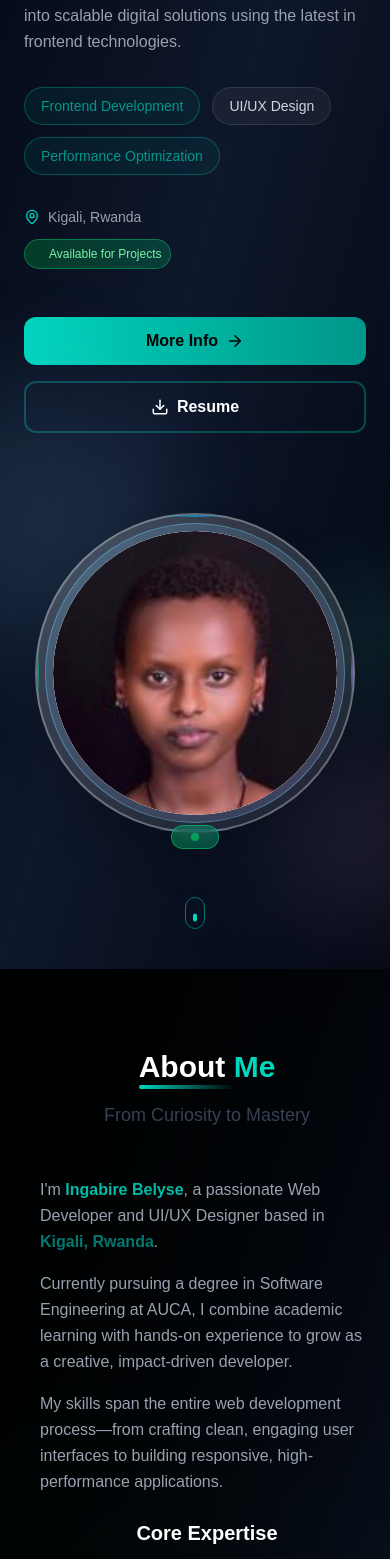
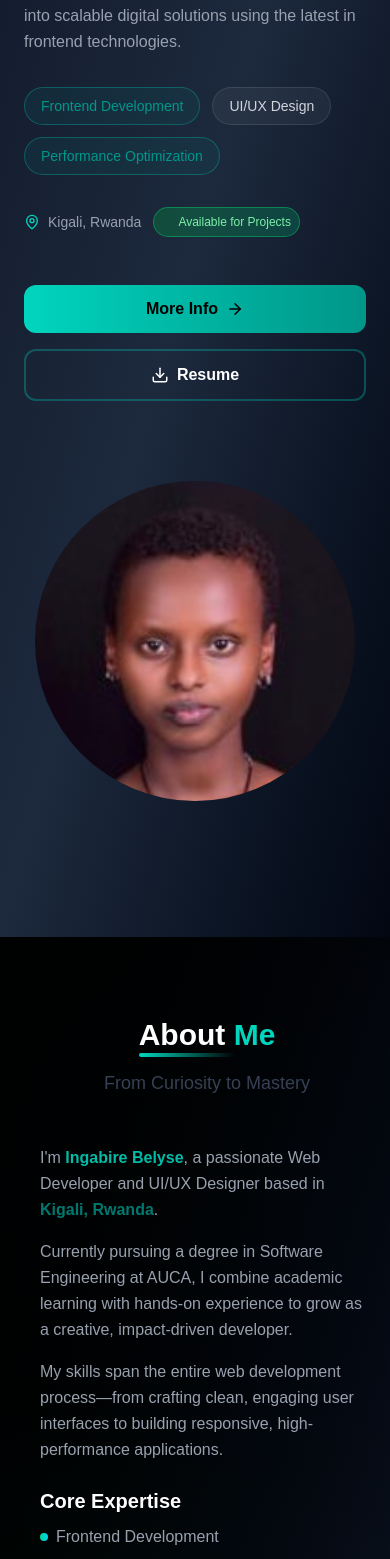
Before and after one commit to belyseing/Personal--Portfolio, a Next.js app: page / in a window 390 px wide. Shown: the part 433-1992 px from the top of the page. Built offline with nearby package versions, Linux system fonts and the light colour scheme.

Commit message:
update styles

```diff
--- a/src/components/About.tsx
+++ b/src/components/About.tsx
@@ -27,23 +27,21 @@ const About = () => {
     };
   }, []);
 
-
-
   return (
     <section
       ref={sectionRef}
       className="min-h-screen relative overflow-hidden pl-6 py-20 "
       id="about"
     >
-      {/* Background gradients */}
+
       <div className="absolute inset-0 bg-gradient-to-br from-black to-gray-900">
         <div className="absolute inset-0 bg-[radial-gradient(circle_at_30%_80%,rgba(0,255,127,0.1),transparent_60%)] opacity-30"></div>
         <div className="absolute inset-0 bg-[radial-gradient(circle_at_70%_20%,rgba(0,191,255,0.05),transparent_60%)] opacity-20"></div>
       </div>
 
-      {/* Removed container and horizontal padding to start content from corner */}
+
       <div className="relative z-10">
-        {/* Heading */}
+
         <div className="mb-12 sm:mb-16 lg:mb-20 px-4 sm:px-6 lg:px-8 text-center">
           <div
             className={`transform transition-all duration-1000 ${
@@ -61,18 +59,18 @@ const About = () => {
           </div>
         </div>
 
-        {/* Main content grid */}
+
         <div className="grid lg:grid-cols-2 gap-6 sm:gap-10 lg:gap-20 items-center px-4 sm:px-6 lg:px-8">
-          {/* Image and circles */}
+
           <div
             className={`relative transform transition-all duration-1000 delay-300 order-2 lg:order-1 ${
               isVisible ? "translate-x-0 opacity-100" : "-translate-x-10 opacity-0"
             }`}
           >
             <div className="relative w-full max-w-[250px] sm:max-w-sm md:max-w-md lg:max-w-lg mx-auto">
-              {/* Top-right circle */}
+
               <div className="absolute -top-2 -right-2 w-12 h-12 sm:w-16 sm:h-16 md:w-24 md:h-24 bg-gradient-to-r from-emerald-400/20 to-cyan-400/20 rounded-full blur-xl animate-pulse"></div>
-              {/* Bottom-left circle */}
+
               <div className="absolute -bottom-2 -left-2 w-14 h-14 sm:w-20 sm:h-20 md:w-28 md:h-28 bg-gradient-to-r from-cyan-400/10 to-emerald-400/10 rounded-full blur-2xl animate-pulse delay-1000"></div>
 
               <div className="relative w-full aspect-square">
@@ -95,7 +93,7 @@ const About = () => {
                 </div>
               </div>
 
-              {/* Stats badges */}
+
               <div className="absolute -right-1 top-1/4 bg-gradient-to-r from-emerald-500 to-cyan-500 backdrop-blur-sm rounded-md p-1 sm:p-2 border border-emerald-400/50 shadow-lg">
                 <div className="text-center">
                   <div className="text-xs sm:text-sm md:text-lg font-bold text-black">10+</div>
@@ -110,14 +108,14 @@ const About = () => {
                 </div>
               </div>
 
-              {/* Animated dots */}
+
               <div className="absolute top-1/2 -right-1 sm:-right-2 w-2 h-2 sm:w-3 sm:h-3 bg-gradient-to-r from-emerald-400 to-cyan-400 rounded-full animate-bounce delay-500"></div>
               <div className="absolute top-1/3 -left-1 sm:-left-2 w-2 h-2 bg-gradient-to-r from-cyan-400 to-emerald-400 rounded-full animate-bounce delay-700"></div>
               <div className="absolute bottom-1/2 right-1/4 w-2 h-2 bg-emerald-400/60 rounded-full animate-ping delay-300"></div>
             </div>
           </div>
 
-          {/* Text content */}
+
           <div className="space-y-6 sm:space-y-8 order-1 lg:order-2">
             <div
               className={`space-y-4 sm:space-y-6 transform transition-all duration-1000 delay-500 ${
@@ -141,8 +139,10 @@ const About = () => {
                 isVisible ? "translate-x-0 opacity-100" : "translate-x-10 opacity-0"
               }`}
             >
-              <h3 className="text-xl sm:text-2xl font-bold text-white mb-3 sm:mb-4 text-center sm:text-left">Core Expertise</h3>
-              <div className="grid grid-cols-3 sm:grid-cols-2 gap-3 sm:gap-4 justify-items-center sm:justify-items-start">
+              <h3 className="text-xl sm:text-2xl font-bold text-white mb-3 sm:mb-4">
+                Core Expertise
+              </h3>
+              <div className="grid grid-cols-1 sm:grid-cols-2 md:grid-cols-3 gap-4">
                 {[
                   "Frontend Development",
                   "React & Next.js",
@@ -151,9 +151,9 @@ const About = () => {
                   "TypeScript",
                   "Node.js & APIs",
                 ].map((skill) => (
-                  <div key={skill} className="flex items-start space-x-2">
-                    <div className="w-2 h-2 bg-gradient-to-r from-emerald-400 to-cyan-400 rounded-full flex-shrink-0 mt-1.5"></div>
-                    <span className="text-gray-400 text-sm sm:text-base leading-tight">{skill}</span>
+                  <div key={skill} className="flex items-center space-x-2">
+                    <div className="w-2 h-2 bg-gradient-to-r from-emerald-400 to-cyan-400 rounded-full flex-shrink-0"></div>
+                    <span className="text-gray-400 text-base leading-tight">{skill}</span>
                   </div>
                 ))}
               </div>
@@ -187,7 +187,6 @@ const About = () => {
         </div>
       </div>
 
-
       <style jsx>{`
         @keyframes fade-in-up {
           from {
--- a/src/components/Contact.tsx
+++ b/src/components/Contact.tsx
@@ -50,7 +50,7 @@ const Contact: React.FC = () => {
     };
   }, []);
 
-  // Generate animated dots (from footer)
+
   useEffect(() => {
     const generatedDots = Array.from({ length: 15 }).map(() => ({
       left: `${Math.random() * 100}%`,
@@ -293,7 +293,7 @@ const Contact: React.FC = () => {
             </div>
           </div>
 
-          {/* Contact info */}
+
           <div className="md:w-2/5 md:mt-20">
             <div className="bg-gray-800 p-8 rounded-lg shadow-md">
               <h3
--- a/src/components/Home.tsx
+++ b/src/components/Home.tsx
@@ -15,7 +15,7 @@ const Home = () => {
   return (
     <section
       id="home"
-      className="min-h-[120vh] flex items-center justify-center relative overflow-hidden bg-gradient-to-br from-gray-950 via-slate-900 to-gray-950 pb-16 sm:pb-16"
+      className="min-h-[120vh] flex items-center justify-center relative overflow-hidden bg-gradient-to-br from-gray-900 via-slate-800 to-gray-950 pb-16 sm:pb-16"
     >
 
       <div className="absolute inset-0 bg-[radial-gradient(ellipse_at_top_right,from-teal-900/20,via-transparent,to-transparent)]" />
@@ -61,7 +61,6 @@ const Home = () => {
                 </span>
               </motion.h1>
 
-
               <motion.p
                 initial={{ opacity: 0, y: 20 }}
                 animate={{ opacity: 1, y: 0 }}
@@ -104,11 +103,12 @@ const Home = () => {
               ))}
             </motion.div>
 
+
             <motion.div
               initial={{ opacity: 0, y: 20 }}
               animate={{ opacity: 1, y: 0 }}
               transition={{ duration: 0.8, delay: 0.7 }}
-              className="flex flex-col sm:flex-row items-start sm:items-center space-y-3 sm:space-y-0 sm:space-x-6 text-sm text-gray-400"
+              className="flex flex-row flex-wrap items-center gap-3 text-sm text-gray-400"
             >
               <div className="flex items-center space-x-2">
                 <MapPin size={16} className="text-teal-400" />
@@ -154,90 +154,17 @@ const Home = () => {
             transition={{ duration: 0.8, delay: 0.4 }}
             className="flex justify-center items-center relative mt-8 lg:mt-16 mb-6 sm:mb-10 lg:mb-8"
           >
-
-            <div className="absolute -top-32 -left-32 w-64 h-64 bg-gradient-to-r from-sky-300/25 to-blue-300/25 rounded-full blur-3xl animate-pulse" />
-            <div className="absolute -bottom-24 -right-24 w-48 h-48 bg-gradient-to-r from-violet-300/25 to-pink-300/25 rounded-full blur-3xl animate-pulse delay-1000" />
-            <div className="absolute top-16 -right-16 w-32 h-32 bg-gradient-to-r from-emerald-300/20 to-teal-300/20 rounded-full blur-2xl animate-pulse delay-500" />
-
-
-
-            <div className="relative group">
-
-              <div className="absolute -inset-8 bg-gradient-conic from-sky-300/30  via-violet-300/30 to-sky-300/30 rounded-full blur-2xl opacity-60 group-hover:opacity-85 transition-opacity duration-700" />
-              <div className="absolute -inset-6 bg-gradient-radial from-sky-300/25 to-transparent rounded-full blur-xl opacity-70 group-hover:opacity-90 transition-opacity duration-500" />
-
-
-              <div className="relative w-80 h-80 sm:w-80 sm:h-80 md:w-96 md:h-96 lg:w-[420px] lg:h-[420px]">
-
-                <div className="absolute inset-0 rounded-full bg-gradient-to-br from-white/20 via-white/15 to-white/5 backdrop-blur-xl border-2 border-white/30 shadow-2xl">
-
-                  <div className="absolute inset-2 rounded-full bg-gradient-to-br from-sky-300/20 via-blue-300/15 to-violet-300/20 border border-sky-300/40" />
-
-
-                  <div className="absolute inset-4 rounded-full overflow-hidden bg-gradient-to-br from-slate-100/95 via-gray-50/98 to-white/95 shadow-inner">
-
-                    <div className="absolute inset-0 bg-[radial-gradient(circle_at_center,rgba(14,165,233,0.08),transparent_70%)] rounded-full" />
-
-
-                    <div className="relative w-full h-full rounded-full overflow-hidden group-hover:scale-105 transition-transform duration-700 ease-out">
+            <div className="relative w-80 h-80 sm:w-80 sm:h-80 md:w-96 md:h-96 lg:w-[420px] lg:h-[420px] rounded-full overflow-hidden">
               <Image
                 src="/passport.PNG"
                 alt="Profile"
                 fill
-                        className="object-cover object-center filter group-hover:brightness-110 group-hover:contrast-110 transition-all duration-700"
+                className="object-cover object-center"
                 priority
               />
-
-
-                      <div className="absolute inset-0 bg-gradient-radial from-transparent via-transparent to-gray-200/20 rounded-full" />
-                    </div>
-                  </div>
-
-
-                  <div className="absolute inset-0 rounded-full">
-                    <div className="absolute top-0 left-1/2 transform -translate-x-1/2 w-16 h-0.5 bg-gradient-to-r from-transparent via-sky-400 to-transparent animate-pulse" />
-                    <div className="absolute bottom-0 left-1/2 transform -translate-x-1/2 w-20 h-0.5 bg-gradient-to-r from-transparent via-blue-400 to-transparent animate-pulse delay-1000" />
-                    <div className="absolute right-0 top-1/2 transform -translate-y-1/2 w-0.5 h-12 bg-gradient-to-b from-transparent via-violet-400 to-transparent animate-pulse delay-500" />
-                    <div className="absolute left-0 top-1/2 transform -translate-y-1/2 w-0.5 h-14 bg-gradient-to-b from-transparent via-emerald-400 to-transparent animate-pulse delay-1500" />
-                  </div>
-                </div>
-
-
-                <div className="absolute -top-4 -right-4 w-3 h-3 bg-sky-400 rounded-full animate-ping opacity-80" />
-                <div className="absolute -bottom-6 -left-6 w-2 h-2 bg-blue-400 rounded-full animate-ping delay-700 opacity-70" />
-                <div className="absolute top-8 -left-8 w-1.5 h-1.5 bg-violet-400 rounded-full animate-ping delay-1200 opacity-60" />
-
-
-                <div className="absolute inset-0 rounded-full bg-gradient-conic from-transparent via-white/20 to-transparent opacity-0 group-hover:opacity-100 transition-opacity duration-1000 animate-spin-slow" style={{ animationDuration: '3s' }} />
-              </div>
-
-
-              <div className="absolute -bottom-4 left-1/2 transform -translate-x-1/2">
-                <div className="flex items-center justify-center w-12 h-6 bg-gradient-to-r from-green-400/30 to-emerald-400/30 rounded-full border border-green-400/50 backdrop-blur-sm">
-                  <div className="w-2 h-2 bg-green-400 rounded-full animate-pulse" />
-                </div>
-              </div>
             </div>
           </motion.div>
         </div>
-
-
-        <motion.div
-          initial={{ opacity: 0 }}
-          animate={{ opacity: 1 }}
-          transition={{ duration: 1, delay: 1.5 }}
-          className="absolute left-1/2 transform -translate-x-1/2 -bottom-6 sm:bottom-12"
-        >
-          <div className="flex flex-col items-center space-y-2">
-            <div className="w-5 h-8 border border-teal-400/50 rounded-full flex justify-center">
-              <motion.div
-                animate={{ y: [0, 8, 0] }}
-                transition={{ duration: 2, repeat: Infinity }}
-                className="w-1 h-2 bg-teal-400 rounded-full mt-2"
-              />
-            </div>
-          </div>
-        </motion.div>
       </div>
     </section>
   );
--- a/src/components/Projects.tsx
+++ b/src/components/Projects.tsx
@@ -1,4 +1,3 @@
-
 "use client";
 
 import React, { useState, useEffect, useRef } from "react";
@@ -79,7 +78,8 @@ const Projects: React.FC = () => {
         <div className="absolute inset-0 bg-[radial-gradient(circle_at_70%_20%,rgba(0,191,255,0.05),transparent_60%)] opacity-20"></div>
       </div>
 
-      <div className="container mx-auto px-6 relative z-10">
+
+      <div className="container px-6 relative z-10 md:ml-10 md:max-w-[90%]">
         <div
           className={`text-center mb-20 transform transition-all duration-1000 ${
             isVisible ? "translate-y-0 opacity-100" : "translate-y-10 opacity-0"
```
Also changed, not shown: src/components/Header.tsx (+39 -32 lines), src/components/Skills.tsx (+63 -41 lines). Lines whose indentation alone changed are shown as unchanged.
